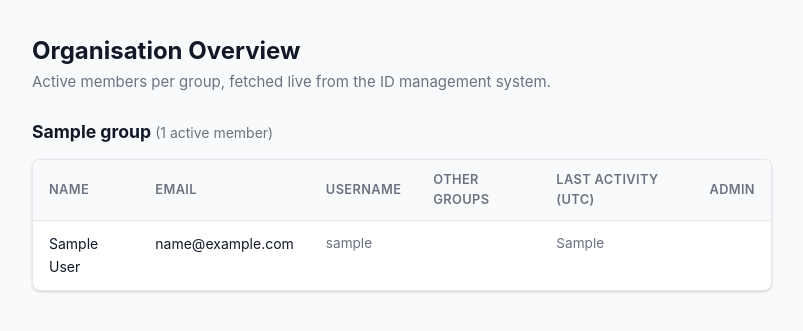
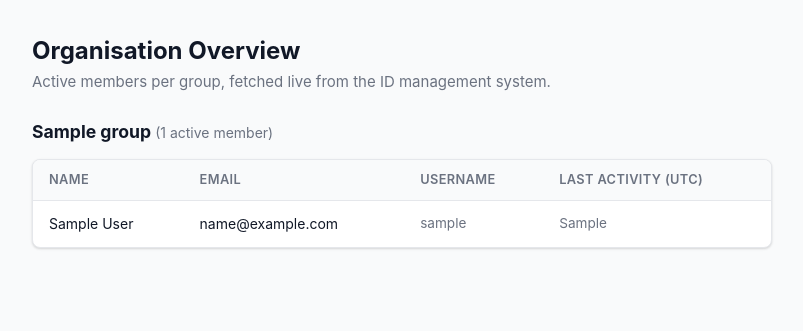
Before and after one commit to drcdev-gh/pocketboard, a FastAPI app: template app/templates/overview.html in a window 1280 px wide. Shown: the part 56-387 px from the top of the page, without its empty margins (238-1041 px from the left). Run offline with FastAPI, Linux system fonts and the light colour scheme; the template is opened without the code that fills it: most values are stand-ins (such as "Sample title", 1, 10 or a date in 2020).

Commit message:
Remove other groups and admin columns from organisation overview
Co-Authored-By: Claude Sonnet 4.6 <noreply@anthropic.com>

```diff
--- a/app/templates/overview.html
+++ b/app/templates/overview.html
@@ -28,9 +28,7 @@
             <th>Name</th>
             <th>Email</th>
             <th>Username</th>
-            <th>Other groups</th>
             <th>Last activity (UTC)</th>
-            <th>Admin</th>
           </tr>
         </thead>
         <tbody>
@@ -39,19 +37,8 @@
             <td>{{ member.displayName }}</td>
             <td>{{ member.email or '—' }}</td>
             <td class="text-muted" style="font-size:0.85rem">{{ member.username }}</td>
-            <td>
-              {% set other_groups = member.userGroups | selectattr('name', '!=', group.name) | list %}
-              {% for g in other_groups %}
-              <span class="badge">{{ g.friendlyName or g.name }}</span>
-              {% endfor %}
-            </td>
             <td class="nowrap text-muted" style="font-size:0.85rem">
               {{ member.lastActivity[:16].replace('T', ' ') if member.lastActivity else '—' }}
-            </td>
-            <td>
-              {% if member.isAdmin %}
-              <span class="badge" style="background:#fef3c7;color:#92400e;border-color:#fcd34d">Admin</span>
-              {% endif %}
             </td>
           </tr>
           {% endfor %}
```
